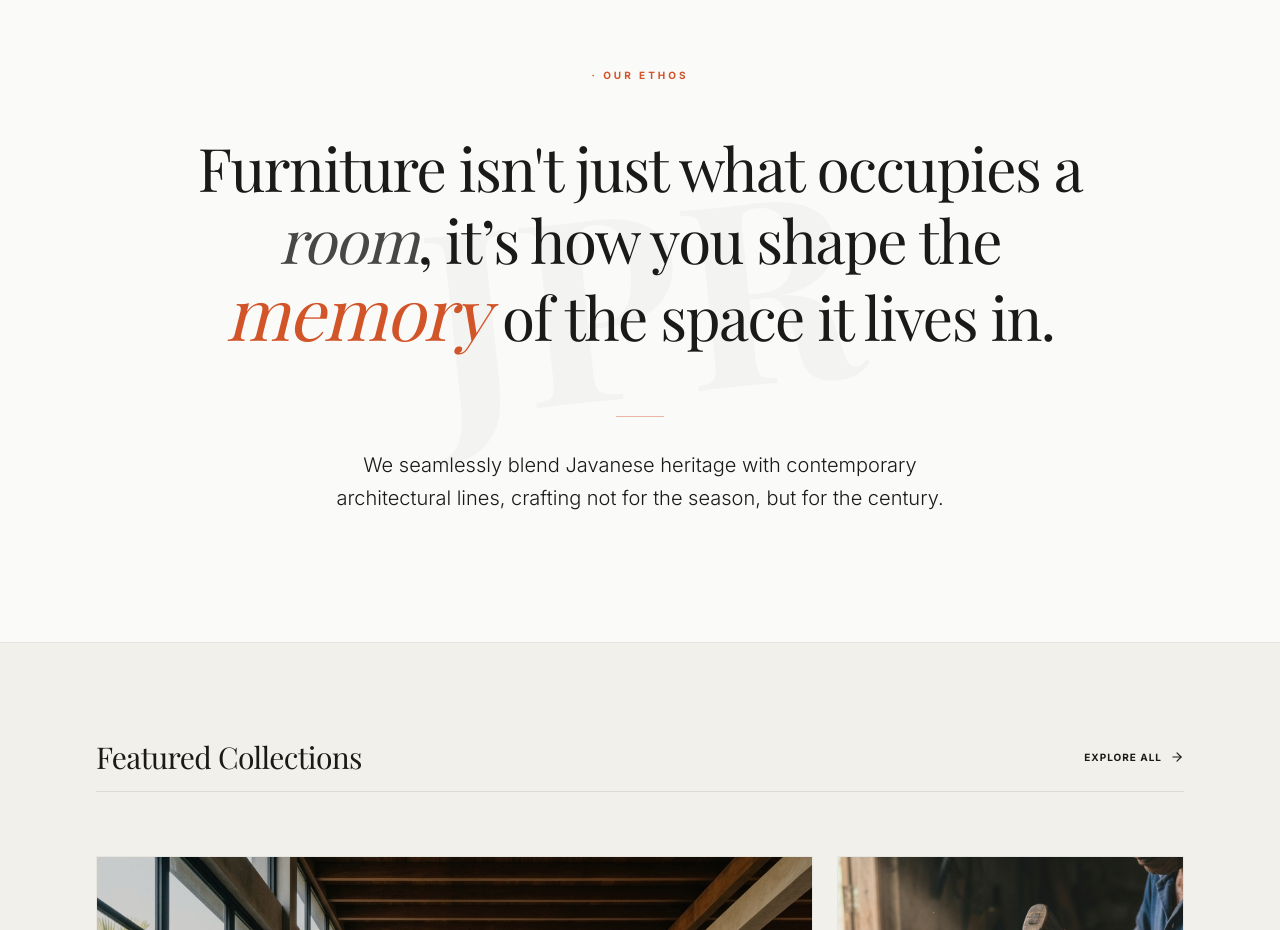
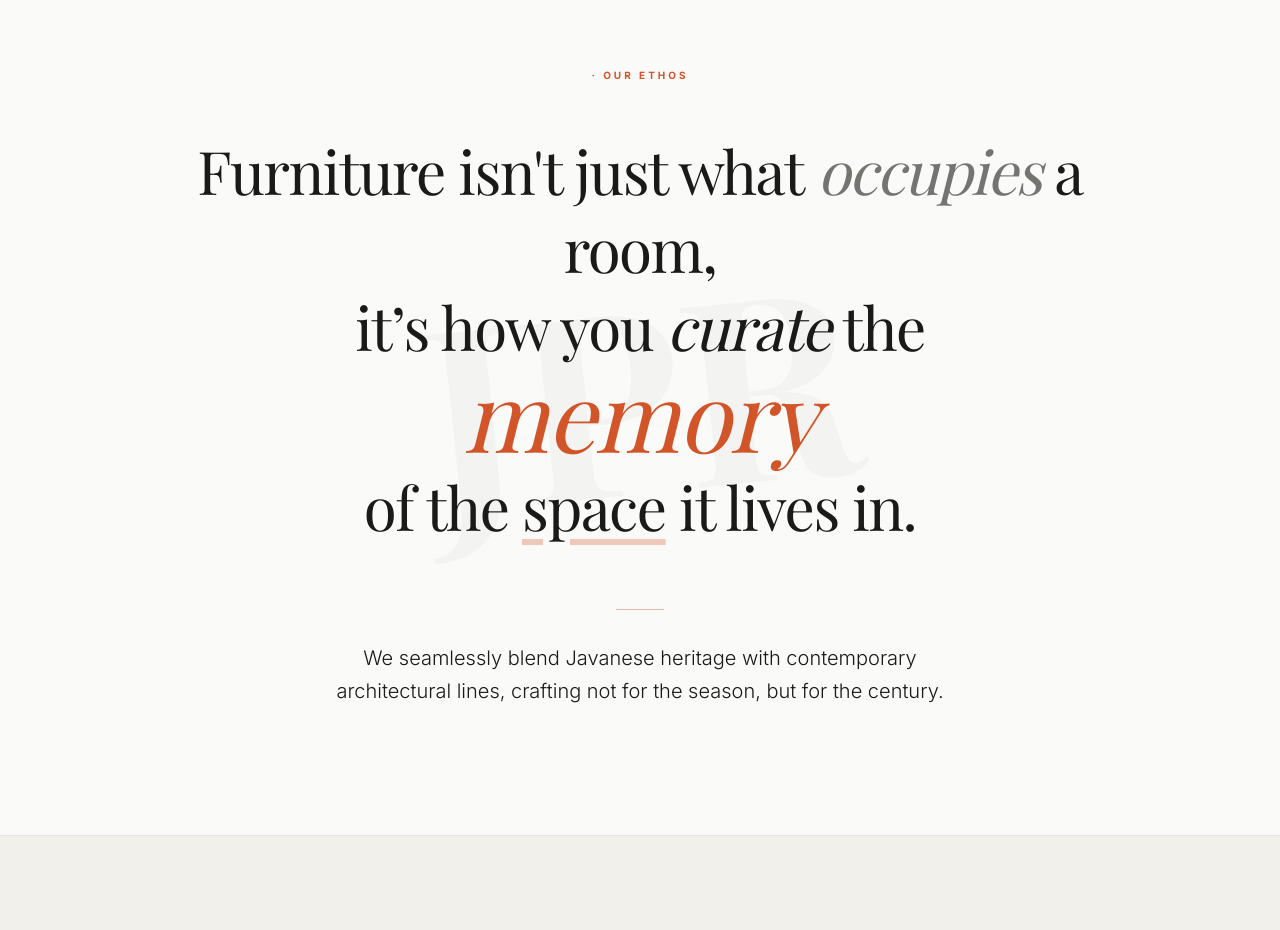
Before and after one commit to muhammadfaza16/mebel-web-1, a Next.js app: page / in a window 1280 px wide. Shown: the part 820-1750 px from the top of the page. Built offline with nearby package versions, Linux system fonts and the light colour scheme.

Commit message:
style: enrich Ethos section typography with multi-layered editorial styles

```diff
--- a/src/app/page.tsx
+++ b/src/app/page.tsx
@@ -59,10 +59,12 @@ export default function Home() {
             <span className="text-[10px] tracking-[0.3em] uppercase text-brand-terracotta block font-bold">· Our Ethos</span>
           </motion.div>
 
-          <h2 className="text-brand-text leading-[1.2] text-4xl md:text-5xl lg:text-6xl tracking-tight">
-            Furniture isn't just what occupies a
-            <span className="italic font-serif text-brand-text/80"> room</span>,
-            it’s how you shape the <span className="text-brand-terracotta italic text-5xl md:text-7xl">memory</span> of the space it lives in.
+          <h2 className="text-brand-text leading-[1.3] text-3xl md:text-5xl lg:text-6xl tracking-tight">
+            Furniture isn't just what
+            <span className="italic font-serif text-brand-text/60"> occupies</span> a room, <br className="hidden md:block" />
+            it’s how you <span className="font-serif italic">curate</span> the
+            <span className="text-brand-terracotta italic text-5xl md:text-8xl transition-all hover:scale-105 duration-500 inline-block px-2">memory</span> <br className="hidden md:block" />
+            of the <span className="underline decoration-brand-terracotta/30 underline-offset-8">space</span> it lives in.
           </h2>
 
           <motion.div
```
